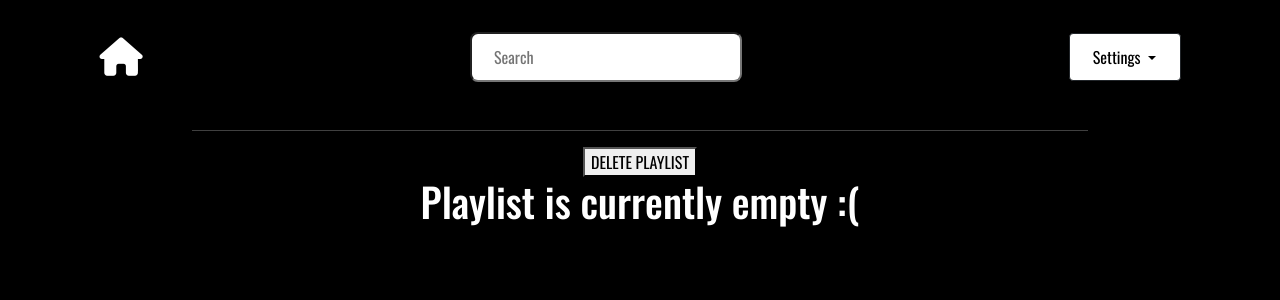
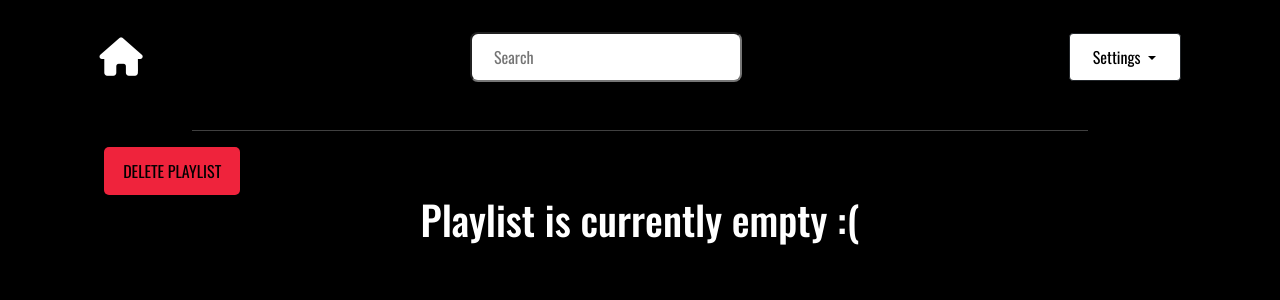
Before and after one commit to DeepC004/MusicBook, a Flask app: template templates/playlist.html in a window 1280 px wide. Shown: the top 300 px of the page. Run offline with Flask 2, Linux system fonts and the light colour scheme; the template is opened without the code that fills it, so the values that code supplies are empty; some libraries are stand-ins or nearby versions.

Commit message:
Delete button styling

```diff
--- a/static/css/results.css
+++ b/static/css/results.css
@@ -96,3 +96,11 @@ img {
     border: 1px solid #ccc;
     border-radius: 6px;
 }
+
+#delete-btn {
+    background-color: #ef233c;
+    padding: 0.75em 1.2em;
+    border-radius: 5px;
+    border: none;
+    margin-left: -33.5em;
+}
```
